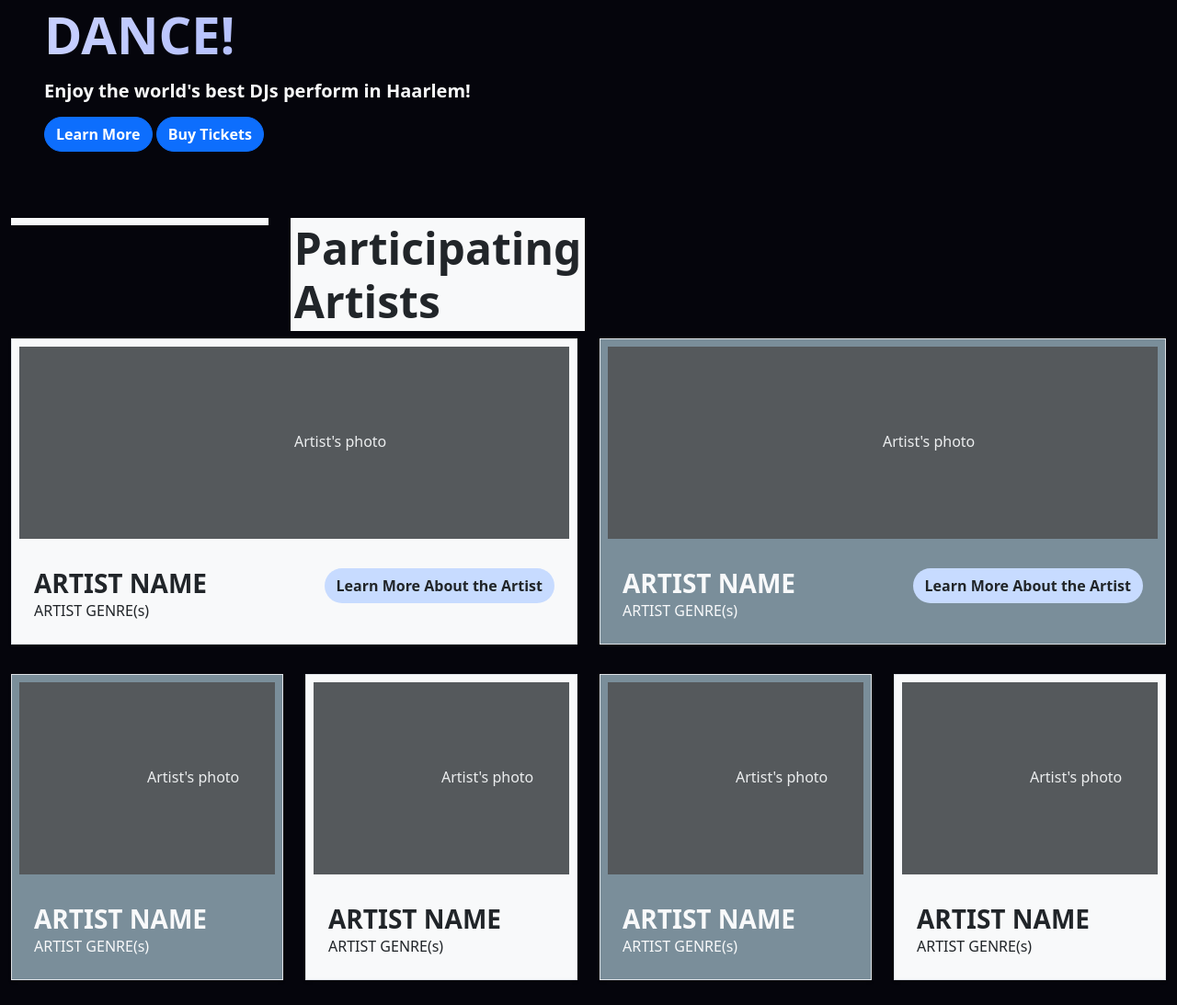
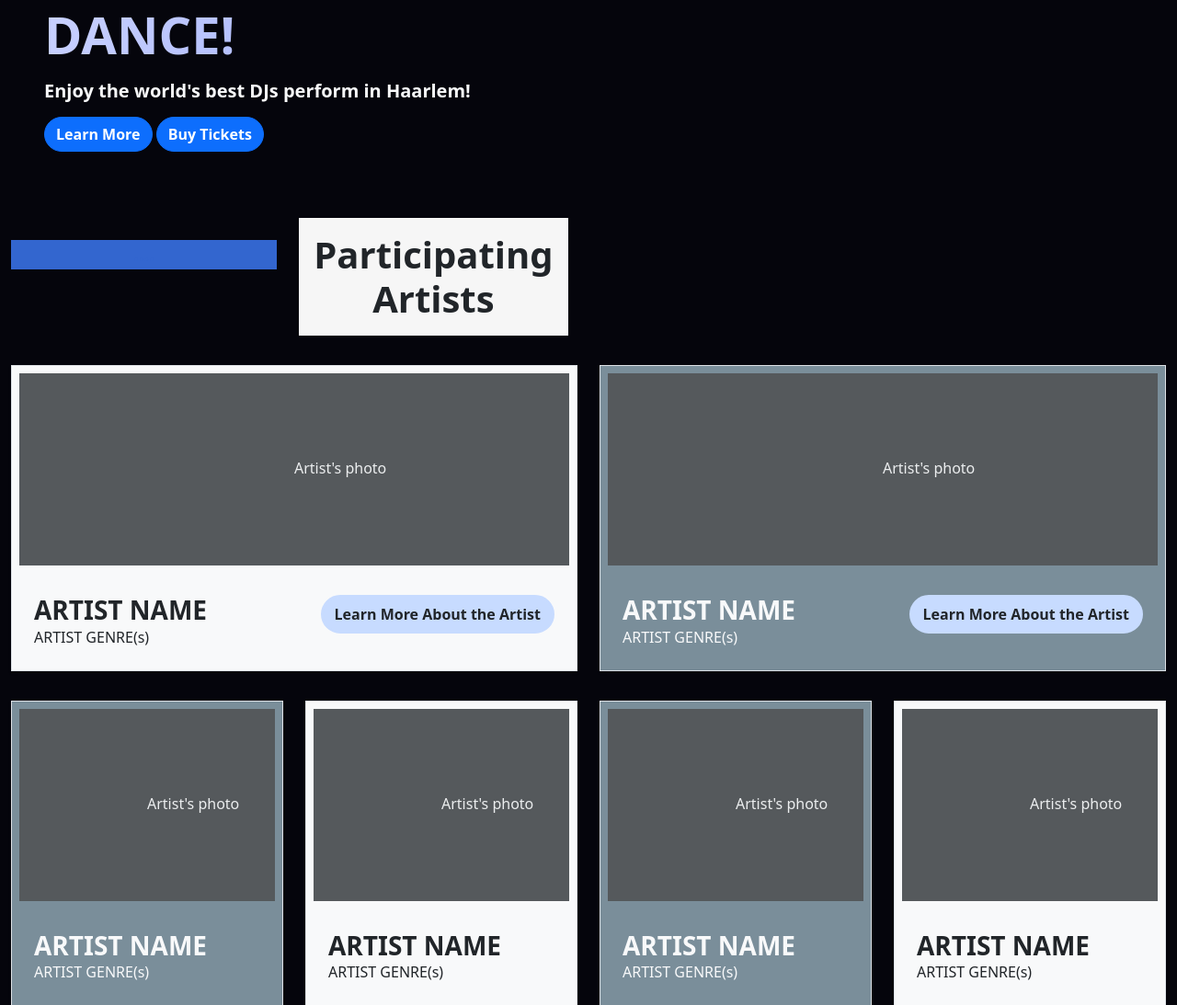
Before and after one commit to Matudor7/haarlemfestival-website, a PHP site: page / in a window 1280 px wide. Shown: the part 394-1487 px from the top of the page at 92% size. Run offline with PHP 8.4, Linux system fonts and the light colour scheme.

Commit message:
Updated dance/index.php

```diff
--- a/app/views/dance/index.php
+++ b/app/views/dance/index.php
@@ -35,9 +35,9 @@
 
             <!-- <div class="p-3 mb-2 bg-light text-dark fw-bold">PARTICIPATING ARTISTS</div> -->
 
-            <div class="row">
-                <div class="col"> <h4 id="dance-title-light" class="p-1 bg-light fw-semibold"></h4> </div>
-                <div class="col"> <h2 id="dance-title-light" class="display-5 p-1 bg-light fw-semibold">Participating Artists</h2> </div>
+            <div class="row mb-4">
+                <div class="col"> <h5 id="dance-title-blue" class="mt-4 mr-0 p-1 fw-semibold text-center"> ....  </h5> </div>
+                <div class="col"> <h2 id="dance-title-light" class="display-6 ml-0 p-3 fw-semibold text-center text-dark">Participating Artists</h2> </div>
                 <div class="col"> </div>
                 <div class="col"> </div>
             </div>
@@ -186,7 +186,13 @@ body {
 }
 
 #dance-artists-learn-more-button {
+    border-color: #C7DBFF ;
+    border-width: 3px;
     background-color: #C7DBFF;
+}
+#dance-artists-learn-more-button:hover {
+    border-color: #679DFF ;
+    background-color: #679DFF;
 }
 
 #dance-artist-card-dark {
@@ -196,6 +202,14 @@ body {
 #dance-titles-slim-blue-rectangle {
     margin-bottom: 2cm;
 }
+#dance-title-blue{
+    background-color: #3366CF;
+    color: #3366CF;
+}
+#dance-title-light{
+    background-color: #F6F6F6;
+    color: #3366CF;
+}
 </style>
 
 </html>
```
